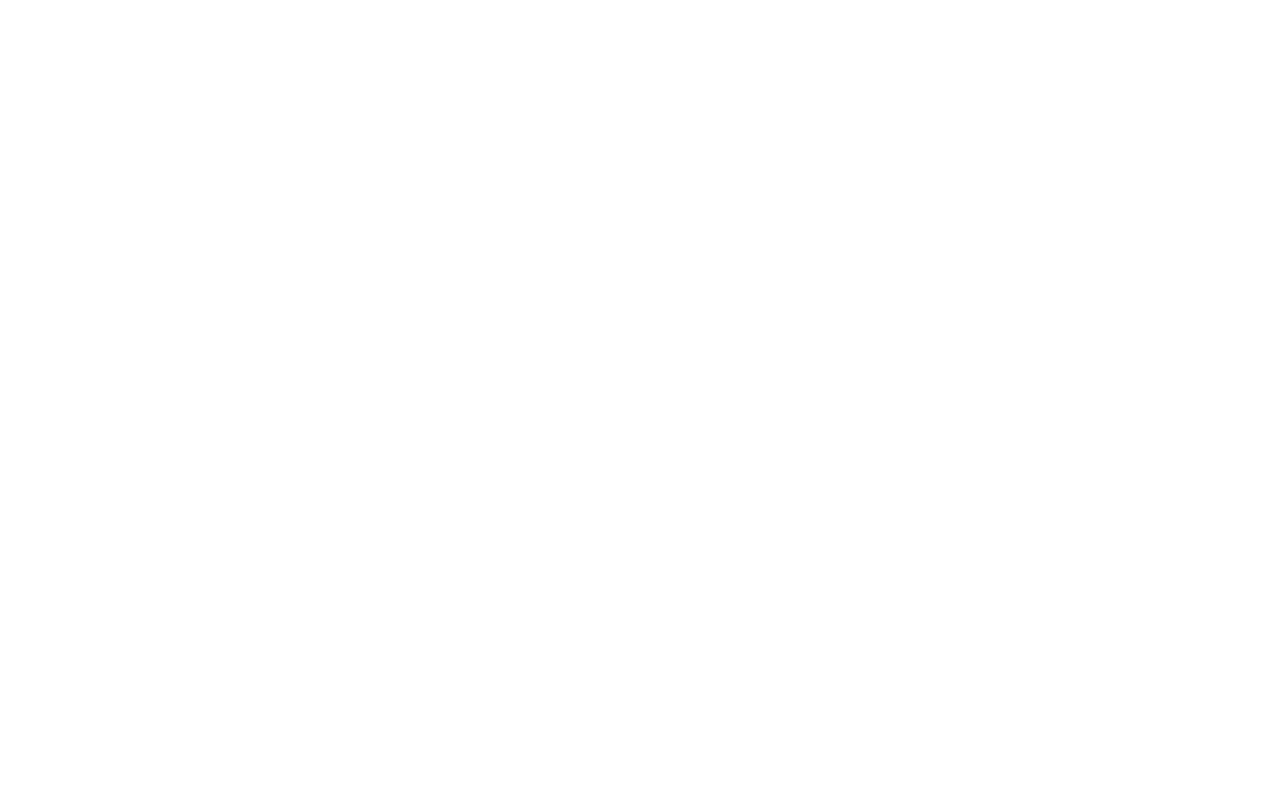
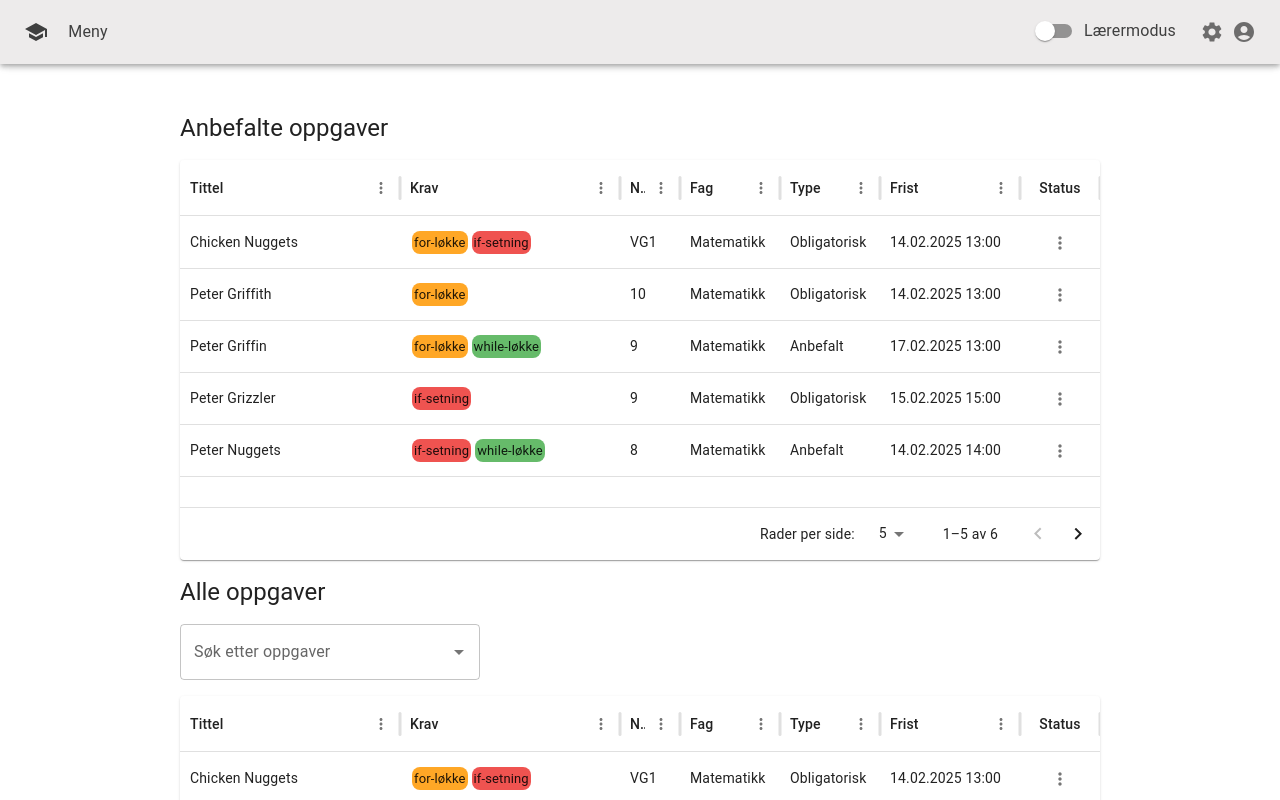
Before and after one commit to Janipro/masterfrontend, a React (Vite) app: page /tasks in a window 1280 px wide. Before the commit this address had no page. Shown: the top 800 px of the page. Built offline with nearby package versions, Linux system fonts and the light colour scheme.

Commit message:
Add student tasks

```diff
--- a/src/components/NavBar.tsx
+++ b/src/components/NavBar.tsx
@@ -9,7 +9,7 @@
 import Button from '@mui/material/Button';
 import MenuItem from '@mui/material/MenuItem';
 import SchoolIcon from '@mui/icons-material/School';
-import PopUp from './PopUp';
+import PopUpMenu from './PopUpMenu';
 import AccountCircleIcon from '@mui/icons-material/AccountCircle';
 import SettingsIcon from '@mui/icons-material/Settings';
 import { Link } from 'react-router-dom';
@@ -42,7 +42,7 @@
               color: '#3f3f3f',
             }}
           />
-          <PopUp />
+          <PopUpMenu />
           {isEditor ? (
             <Box
               sx={{
--- a/src/components/EditorContent.tsx
+++ b/src/components/PlaygroundContent.tsx
@@ -1,36 +1,15 @@
 import Box from '@mui/material/Box';
 import CssBaseline from '@mui/material/CssBaseline';
-import Toolbar from '@mui/material/Toolbar';
 import Typography from '@mui/material/Typography';
 import CodeIcon from '@mui/icons-material/Code';
 import Editor from './Editor';
 import { Container, Stack } from '@mui/material';
-import Requirement from './Requirement';
 
-export default function EditorContent() {
+export default function PlaygroundContent() {
   return (
     <Box sx={{ display: 'flex' }}>
       <CssBaseline />
       <Container sx={{ display: 'flex' }}>
-        <Box
-          component="main"
-          sx={{
-            flexGrow: 1,
-            bgcolor: 'background.default',
-            p: 3,
-            border: '1px solid black',
-            borderRadius: 2,
-          }}
-        >
-          <Toolbar>
-            <Typography variant="h5" noWrap component="div">
-              Oppgave 1
-            </Typography>
-            <Requirement value="for-løkke" size="large" />
-            <Requirement value="if-setning" size="large" />
-          </Toolbar>
-          <Typography sx={{ marginBottom: 2 }}>Oppgavetekst til opppgave 1</Typography>
-        </Box>
         <Box
           component="main"
           sx={{
--- a/src/components/PopUp.tsx
+++ b/src/components/PopUpMenu.tsx
@@ -9,19 +9,19 @@
 import ListItemText from '@mui/material/ListItemText';
 import HomeIcon from '@mui/icons-material/Home';
 import AssignmentIcon from '@mui/icons-material/Assignment';
-import ExpandLess from '@mui/icons-material/ExpandLess';
+/*import ExpandLess from '@mui/icons-material/ExpandLess';
 import ExpandMore from '@mui/icons-material/ExpandMore';
 import { green } from '@mui/material/colors';
-import CheckCircleIcon from '@mui/icons-material/CheckCircle';
+import CheckCircleIcon from '@mui/icons-material/CheckCircle';*/
 import SettingsIcon from '@mui/icons-material/Settings';
-import CheckCircleOutlineIcon from '@mui/icons-material/CheckCircleOutline';
+/*import CheckCircleOutlineIcon from '@mui/icons-material/CheckCircleOutline';*/
 import CodeIcon from '@mui/icons-material/Code';
 import { useState } from 'react';
-import Collapse from '@mui/material/Collapse';
+/*import Collapse from '@mui/material/Collapse';*/
 import { Typography } from '@mui/material';
 import { Link } from 'react-router-dom';
 
-export default function PopUp() {
+export default function Menu() {
   const [open, setOpen] = useState(false);
   const [openAssignments, setOpenAssignments] = useState(false);
 
@@ -46,14 +46,18 @@
             </ListItemButton>
           </ListItem>
         </Link>
+        <Link to="/tasks" style={{ color: 'inherit' }}>
+          <ListItem key={'Tasks'} disablePadding>
             <ListItemButton onClick={handleClick}>
               <ListItemIcon>
                 <AssignmentIcon />
               </ListItemIcon>
               <ListItemText primary="Oppgaver" />
-          {openAssignments ? <ExpandLess /> : <ExpandMore />}
+              {/*openAssignments ? <ExpandLess /> : <ExpandMore />*/}
             </ListItemButton>
-        <Collapse in={openAssignments} timeout="auto" unmountOnExit>
+          </ListItem>
+        </Link>
+        {/*<Collapse in={openAssignments} timeout="auto" unmountOnExit>
           <List component="div" disablePadding>
             {['Oppgave 1', 'Oppgave 2', 'Oppgave 3'].map((text, index) => (
               <ListItemButton sx={{ pl: 4 }} key={index}>
@@ -64,9 +68,9 @@
               </ListItemButton>
             ))}
           </List>
-        </Collapse>
-        <Link to="/editor" style={{ color: 'inherit' }}>
-          <ListItem key={'Editor'} disablePadding>
+        </Collapse>*/}
+        <Link to="/playground" style={{ color: 'inherit' }}>
+          <ListItem key={'Playground'} disablePadding>
             <ListItemButton>
               <ListItemIcon>
                 <CodeIcon />
--- /dev/null
+++ b/src/components/SearchBar.tsx
@@ -0,0 +1,15 @@
+import TextField from '@mui/material/TextField';
+import Autocomplete from '@mui/material/Autocomplete';
+import { tableProps } from '../types/tableProps';
+
+export default function SearchBar({ options }: { options: tableProps[] }) {
+  return (
+    <Autocomplete
+      disablePortal
+      options={options}
+      sx={{ width: 300 }}
+      renderInput={(params) => <TextField {...params} label="Søk etter oppgaver" />}
+      getOptionLabel={(option: tableProps) => option.title}
+    />
+  );
+}
--- /dev/null
+++ b/src/components/StudentTasks.tsx
@@ -0,0 +1,88 @@
+import { Box, CssBaseline, Grid2, Stack, Typography } from '@mui/material';
+import Table from './Table';
+import SearchBar from './SearchBar';
+
+const rows = [
+  {
+    id: 1,
+    title: 'Chicken Nuggets',
+    requirement: ['for-løkke', 'if-setning'],
+    level: 'VG1',
+    course: 'Matematikk',
+    type: 'Obligatorisk',
+    due: '14.02.2025 13:00',
+    status: 'Uncomplete',
+  },
+  {
+    id: 2,
+    title: 'Peter Griffith',
+    requirement: ['for-løkke'],
+    level: '10',
+    course: 'Matematikk',
+    type: 'Obligatorisk',
+    due: '14.02.2025 13:00',
+    status: 'Uncomplete',
+  },
+  {
+    id: 3,
+    title: 'Peter Griffin',
+    requirement: ['for-løkke', 'while-løkke'],
+    level: '9',
+    course: 'Matematikk',
+    type: 'Anbefalt',
+    due: '17.02.2025 13:00',
+    status: 'Uncomplete',
+  },
+  {
+    id: 4,
+    title: 'Peter Grizzler',
+    requirement: ['if-setning'],
+    level: '9',
+    course: 'Matematikk',
+    type: 'Obligatorisk',
+    due: '15.02.2025 15:00',
+    status: 'Uncomplete',
+  },
+  {
+    id: 5,
+    title: 'Peter Nuggets',
+    requirement: ['if-setning', 'while-løkke'],
+    level: '8',
+    course: 'Matematikk',
+    type: 'Anbefalt',
+    due: '14.02.2025 14:00',
+    status: 'Uncomplete',
+  },
+  {
+    id: 6,
+    title: 'Peter Gooner',
+    requirement: ['for-løkke', 'if-setning'],
+    level: '8',
+    course: 'Matematikk',
+    type: 'Anbefalt',
+    due: '14.02.2025 14:00',
+    status: 'Uncomplete',
+  },
+];
+
+export default function StudentTasks() {
+  return (
+    <Box component={'main'} sx={{ bgcolor: 'background.default' }}>
+      <CssBaseline />
+      <Grid2 direction="column" container spacing={2} mt={10}>
+        <Typography variant="h5" noWrap component="div" sx={{ textAlign: 'left' }}>
+          Anbefalte oppgaver
+        </Typography>
+        <Table rows={rows} selectable={false} />
+
+        <Stack spacing={2}>
+          <Typography variant="h5" noWrap component="div" sx={{ textAlign: 'left' }}>
+            Alle oppgaver
+          </Typography>
+          <SearchBar options={rows} />
+        </Stack>
+        <Table rows={rows} selectable={false} />
+      </Grid2>
+    </Box>
+  );
+}
--- /dev/null
+++ b/src/components/TeacherTasks.tsx
@@ -0,0 +1,134 @@
+import { Box, Container, CssBaseline, Grid2, List, ListItem, Typography } from '@mui/material';
+import Table from './Table';
+import InfoCard from './InfoCard';
+import Calendar from './Calendar';
+import Requirement from './Requirement';
+
+const subjects = [1, 2, 3, 4, 5, 6];
+
+const rows = [
+  {
+    id: 1,
+    title: 'Chicken Nuggets',
+    requirement: ['for-løkke', 'if-setning'],
+    level: 'VG1',
+    course: 'Matematikk',
+    type: 'Obligatorisk',
+    due: '14.02.2025 13:00',
+    status: 'Uncomplete',
+  },
+  {
+    id: 2,
+    title: 'Peter Griffith',
+    requirement: ['for-løkke'],
+    level: '10',
+    course: 'Matematikk',
+    type: 'Obligatorisk',
+    due: '14.02.2025 13:00',
+    status: 'Uncomplete',
+  },
+  {
+    id: 3,
+    title: 'Peter Griffin',
+    requirement: ['for-løkke', 'while-løkke'],
+    level: '9',
+    course: 'Matematikk',
+    type: 'Anbefalt',
+    due: '17.02.2025 13:00',
+    status: 'Uncomplete',
+  },
+  {
+    id: 4,
+    title: 'Peter Grizzler',
+    requirement: ['if-setning'],
+    level: '9',
+    course: 'Matematikk',
+    type: 'Obligatorisk',
+    due: '15.02.2025 15:00',
+    status: 'Uncomplete',
+  },
+  {
+    id: 5,
+    title: 'Peter Nuggets',
+    requirement: ['if-setning', 'while-løkke'],
+    level: '8',
+    course: 'Matematikk',
+    type: 'Anbefalt',
+    due: '14.02.2025 14:00',
+    status: 'Uncomplete',
+  },
+  {
+    id: 6,
+    title: 'Peter Gooner',
+    requirement: ['for-løkke', 'if-setning'],
+    level: '8',
+    course: 'Matematikk',
+    type: 'Anbefalt',
+    due: '14.02.2025 14:00',
+    status: 'Uncomplete',
+  },
+];
+
+export default function TeacherTasks() {
+  return (
+    <Box component={'main'} sx={{ bgcolor: 'background.default' }}>
+      <CssBaseline />
+      <Container sx={{ display: 'flex' }}>
+        <Box
+          component="main"
+          sx={{
+            flexGrow: 1,
+            textAlign: 'left',
+          }}
+        >
+          <Typography variant="h5" noWrap component="div" sx={{ mt: 10, ml: -3 }}>
+            Mine fag
+          </Typography>
+          <Grid2 container direction={'row'} spacing={2} sx={{ m: 2, p: 1, maxWidth: 600 }}>
+            {subjects.map(() => (
+              <InfoCard />
+            ))}
+          </Grid2>
+        </Box>
+        <Box
+          component="main"
+          sx={{
+            flexGrow: 1,
+            mt: 10,
+          }}
+        >
+          <Typography variant="h5" noWrap component="div">
+            Progresjon
+          </Typography>
+          <Grid2 container sx={{ justifyContent: 'center', alignItems: 'center' }}>
+            <List dense sx={{ listStyle: 'decimal', pl: 4 }}>
+              <ListItem sx={{ display: 'list-item' }}>
+                <Requirement value="for-løkke" size="small" />
+              </ListItem>
+              <ListItem sx={{ display: 'list-item' }}>
+                <Requirement value="if-setning" size="small" />
+              </ListItem>
+              <ListItem sx={{ display: 'list-item' }}>
+                <Requirement value="while-løkke" size="small" />
+              </ListItem>
+            </List>
+          </Grid2>
+          <Calendar />
+        </Box>
+      </Container>
+      <Box
+        component="main"
+        sx={{
+          flexGrow: 1,
+          textAlign: 'left',
+          mt: -4,
+        }}
+      >
+        <Typography variant="h5" noWrap component="div" sx={{ mb: 0.5 }}>
+          Anbefalte oppgaver
+        </Typography>
+        <Table rows={rows} selectable={false} />
+      </Box>
+    </Box>
+  );
+}
--- a/src/main.tsx
+++ b/src/main.tsx
@@ -4,7 +4,8 @@
 import App from './App.tsx';
 import { BrowserRouter, Routes, Route } from 'react-router-dom';
 import SignIn from './pages/SignIn.tsx';
-import EditorPage from './pages/EditorPage.tsx';
+import Playground from './pages/Playground.tsx';
+import Tasks from './pages/Tasks.tsx';
 
 createRoot(document.getElementById('root')!).render(
   <StrictMode>
@@ -12,7 +13,8 @@
       <Routes>
         <Route path="/" element={<App />} />
         <Route path="/signin" element={<SignIn />} />
-        <Route path="/editor" element={<EditorPage />} />
+        <Route path="/playground" element={<Playground />} />
+        <Route path="/tasks" element={<Tasks />} />
       </Routes>
     </BrowserRouter>
   </StrictMode>
--- a/src/pages/EditorPage.tsx
+++ b/src/pages/Playground.tsx
@@ -1,12 +1,12 @@
 import { Box } from '@mui/material';
-import EditorContent from '../components/EditorContent';
+import PlaygroundContent from '../components/PlaygroundContent';
 import NavBar from '../components/NavBar';
 
 export default function EditorPage() {
   return (
     <Box>
       <NavBar isEditor />
-      <EditorContent />
+      <PlaygroundContent />
     </Box>
   );
 }
--- /dev/null
+++ b/src/pages/Tasks.tsx
@@ -0,0 +1,15 @@
+import { Box } from '@mui/material';
+import NavBar from '../components/NavBar';
+import StudentTasks from '../components/StudentTasks';
+import TeacherTasks from '../components/TeacherTasks';
+import useTeacherStore from '../stores/useTeacherStore';
+
+export default function Tasks() {
+  const { isTeacher } = useTeacherStore();
+  return (
+    <Box>
+      <NavBar isEditor={false} />
+      {isTeacher ? <TeacherTasks /> : <StudentTasks />}
+    </Box>
+  );
+}
--- /dev/null
+++ b/src/types/tableProps.ts
@@ -0,0 +1,11 @@
+export type tableProps = {
+  id: number;
+  title: string;
+  requirement?: string[];
+  level?: string;
+  course?: string;
+  type?: string;
+  due?: string;
+  status?: string;
+  assigned?: string;
+};
```
Also changed, not shown: src/components/SelectedTask.tsx (added, +58 -0 lines), src/components/Table.tsx (+1 -12 lines). Lines whose indentation alone changed are shown as unchanged.
